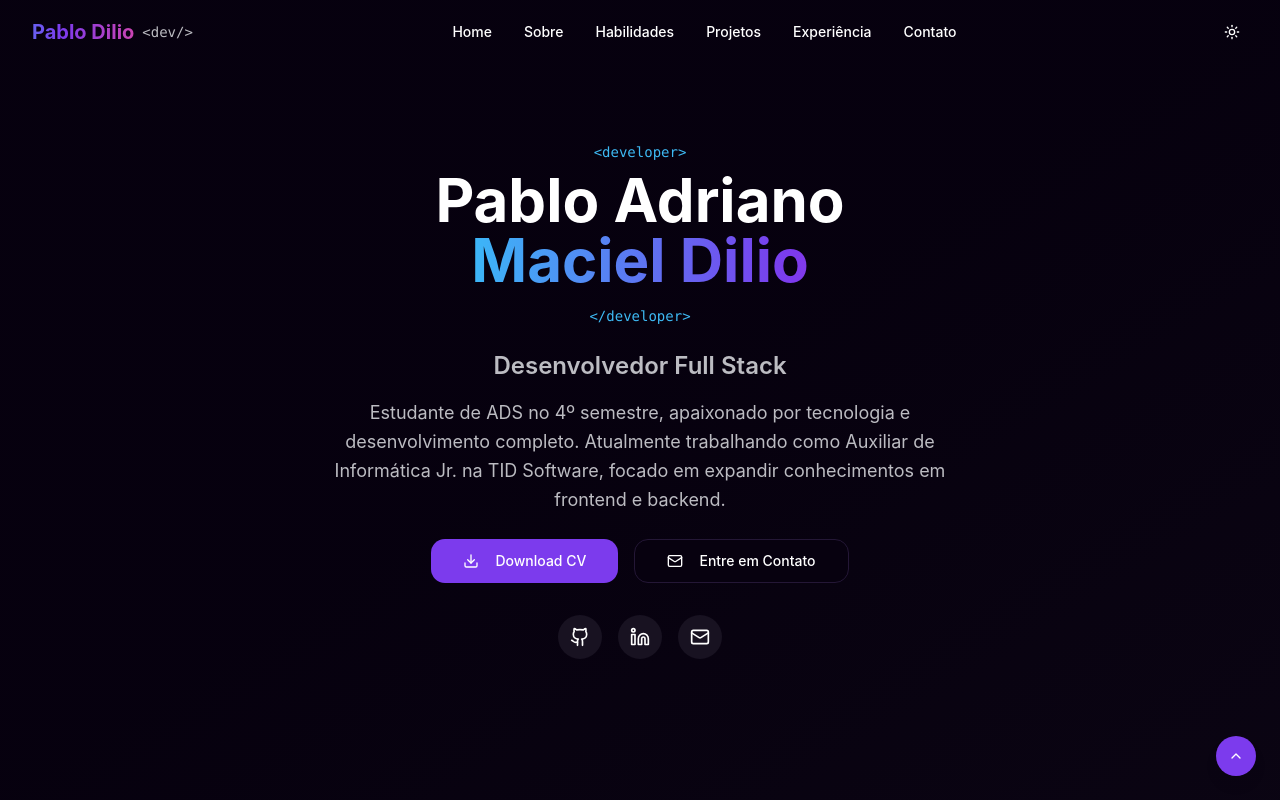
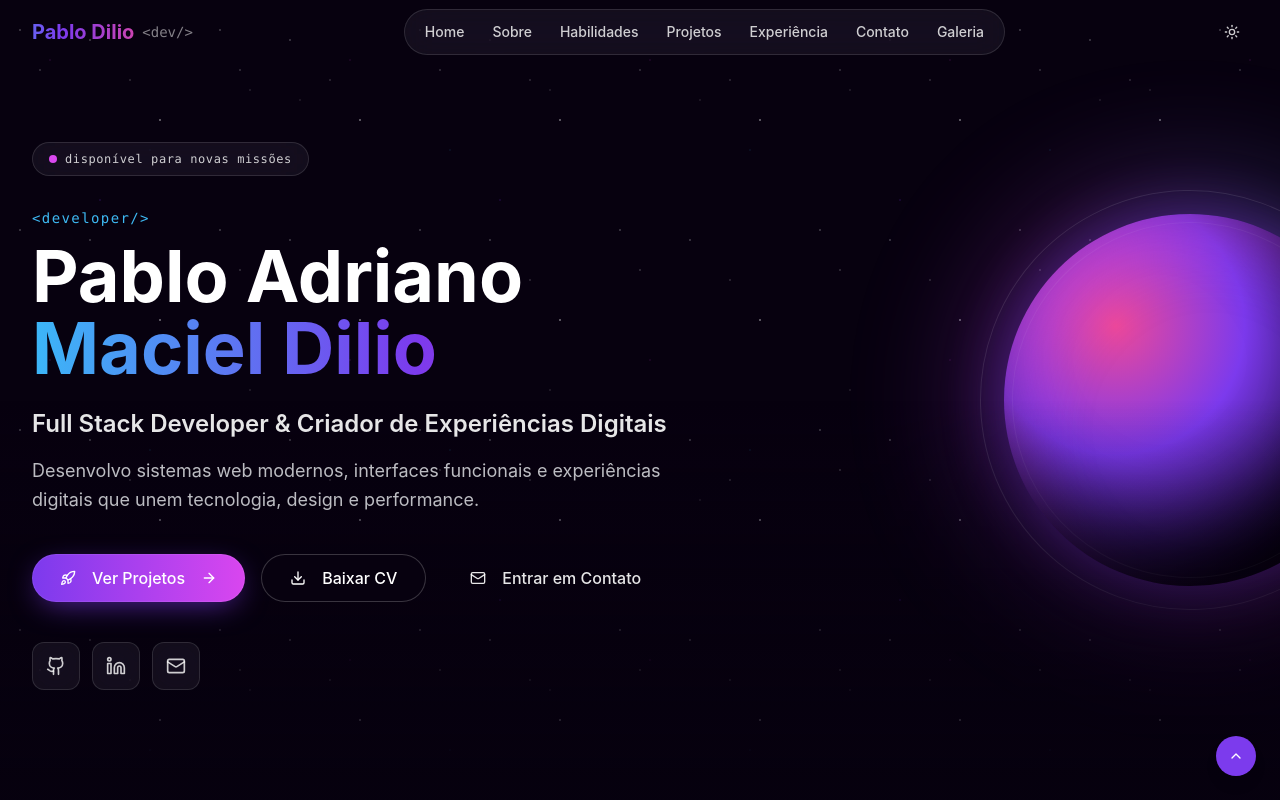
Before and after one commit to Hey-Pablo/pablo-dilio-portfolio, a React (Vite) app: page / in a window 1280 px wide. Shown: the top 800 px of the page. Built offline with nearby package versions, Linux system fonts and the light colour scheme.

Commit message:
Changes
Co-authored-by: Hey-Pablo <90014458+Hey-Pablo@users.noreply.github.com>

```diff
--- a/src/components/Header.tsx
+++ b/src/components/Header.tsx
@@ -58,15 +58,21 @@ const Header = () => {
     }
   };
 
+  const menuItemsFull = [
+    ...menuItems,
+    { href: "#gallery", label: "Galeria" },
+  ];
+
   return (
     <header
-      className={`fixed top-0 left-0 right-0 z-50 transition-all duration-300 ${
-        isScrolled ? "bg-background/95 backdrop-blur-sm shadow-sm" : "bg-transparent"
+      className={`fixed top-0 left-0 right-0 z-50 transition-all duration-500 ${
+        isScrolled
+          ? "bg-background/60 backdrop-blur-xl border-b border-white/10 shadow-[0_8px_30px_-12px_rgba(124,58,237,0.35)]"
+          : "bg-transparent"
       }`}
     >
       <nav className="container-custom">
         <div className="flex items-center justify-between h-16">
-          {/* Logo */}
           <div className="flex items-center">
             <a
               href="#home"
@@ -78,14 +84,13 @@ const Header = () => {
             >
               Pablo Dilio
             </a>
-            <span className="ml-2 text-sm text-muted-foreground font-mono hidden sm:inline">
+            <span className="ml-2 text-sm text-white/50 font-mono hidden sm:inline">
               &lt;dev/&gt;
             </span>
           </div>
 
-          {/* Desktop Navigation */}
-          <div className="hidden md:flex items-center space-x-8">
-            {menuItems.map((item) => (
+          <div className="hidden md:flex items-center gap-1 glass rounded-full px-2 py-1.5">
+            {menuItemsFull.map((item) => (
               <a
                 key={item.href}
                 href={item.href}
@@ -93,41 +98,40 @@ const Header = () => {
                   e.preventDefault();
                   scrollToSection(item.href);
                 }}
-                className="text-sm font-medium text-foreground hover:text-primary transition-colors duration-200 relative group"
+                className="text-sm font-medium text-white/80 hover:text-white px-3 py-1.5 rounded-full hover:bg-white/10 transition-all duration-200"
               >
                 {item.label}
-                <span className="absolute -bottom-1 left-0 w-0 h-0.5 bg-primary group-hover:w-full transition-all duration-300"></span>
               </a>
             ))}
           </div>
 
-          {/* Theme toggle and Mobile menu */}
           <div className="flex items-center gap-2">
             <Button
               variant="ghost"
               size="sm"
               onClick={toggleDarkMode}
-              className="p-2"
+              aria-label="Alternar tema"
+              className="p-2 text-white/80 hover:text-white hover:bg-white/10 rounded-full"
             >
-              {isDarkMode ? <Sun size={20} /> : <Moon size={20} />}
+              {isDarkMode ? <Sun size={18} /> : <Moon size={18} />}
             </Button>
 
             <Button
               variant="ghost"
               size="sm"
-              className="md:hidden"
+              className="md:hidden text-white hover:bg-white/10 rounded-full"
               onClick={() => setIsMenuOpen(!isMenuOpen)}
+              aria-label="Menu"
             >
               {isMenuOpen ? <X size={20} /> : <Menu size={20} />}
             </Button>
           </div>
         </div>
 
-        {/* Mobile Navigation */}
         {isMenuOpen && (
-          <div className="md:hidden absolute top-full left-0 right-0 bg-background/95 backdrop-blur-sm border-b animate-fade-in">
-            <div className="container-custom py-4">
-              {menuItems.map((item) => (
+          <div className="md:hidden absolute top-full left-0 right-0 mt-2 mx-4 rounded-2xl glass-strong animate-fade-in">
+            <div className="py-3 px-2">
+              {menuItemsFull.map((item) => (
                 <a
                   key={item.href}
                   href={item.href}
@@ -135,7 +139,7 @@ const Header = () => {
                     e.preventDefault();
                     scrollToSection(item.href);
                   }}
-                  className="block py-2 text-sm font-medium text-foreground hover:text-primary transition-colors duration-200"
+                  className="block px-4 py-3 text-sm font-medium text-white/90 hover:text-white hover:bg-white/10 rounded-xl transition-colors"
                 >
                   {item.label}
                 </a>
--- a/src/components/HeroSection.tsx
+++ b/src/components/HeroSection.tsx
@@ -1,183 +1,132 @@
-
 import { Button } from "@/components/ui/button";
-import { Github, Linkedin, Mail, Download } from "lucide-react";
-import jsPDF from 'jspdf';
+import { Github, Linkedin, Mail, Download, ArrowRight, Rocket } from "lucide-react";
+import jsPDF from "jspdf";
+import SpaceBackground from "@/components/SpaceBackground";
 
 const HeroSection = () => {
   const handleDownloadCV = () => {
     const doc = new jsPDF();
-
-    // Configuração do documento
     doc.setFontSize(20);
-    doc.text('Pablo Adriano Maciel Dilio', 20, 30);
+    doc.text("Pablo Adriano Maciel Dilio", 20, 30);
+    doc.setFontSize(14);
+    doc.text("Desenvolvedor Full Stack", 20, 40);
+    doc.setFontSize(12);
+    doc.text("Email: dilio.pablo@gmail.com", 20, 55);
+    doc.text("Telefone: (19) 99269-8202", 20, 65);
+    doc.text("Localização: Piracicaba, SP", 20, 75);
+    doc.text("LinkedIn: https://www.linkedin.com/in/pablo-dilio-4063991b2", 20, 85);
+    doc.text("GitHub: https://github.com/Hey-Pablo", 20, 95);
 
     doc.setFontSize(14);
-    doc.text('Desenvolvedor Full Stack', 20, 40);
+    doc.text("FORMAÇÃO ACADÊMICA", 20, 115);
+    doc.setFontSize(10);
+    doc.text("Análise e Desenvolvimento de Sistemas", 20, 125);
+    doc.text("Centro Universitário União das Américas Descomplica", 20, 133);
+    doc.text("4º semestre (01/2023 - Cursando)", 20, 141);
+    doc.text("Ensino Médio Completo - Colégio Mello Ayres (2017 - 2019)", 20, 155);
 
-    doc.setFontSize(12);
-    doc.text('Email: dilio.pablo@gmail.com', 20, 55);
-    doc.text('Telefone: (19) 99269-8202', 20, 65);
-    doc.text('Localização: Piracicaba, SP', 20, 75);
-    doc.text('LinkedIn: https://www.linkedin.com/in/pablo-dilio-4063991b2', 20, 85);
-    doc.text('GitHub: https://github.com/Hey-Pablo', 20, 95);
+    doc.setFontSize(14);
+    doc.text("EXPERIÊNCIA PROFISSIONAL", 20, 175);
+    doc.setFontSize(10);
+    doc.text("TID Software - Auxiliar de Informática Jr. (07/2024 - Atualmente)", 20, 185);
+    doc.text("Caterpillar Brasil - Aprendiz Administrativo (02/2023 – 06/2024)", 20, 200);
+    doc.text("Magazine Luiza - Assistente de Vendas Jr. (04/2022 - 01/2023)", 20, 215);
 
-    // FORMAÇÃO ACADÊMICA
-    doc.setFontSize(14);
-    doc.text('FORMAÇÃO ACADÊMICA', 20, 115);
-    doc.setFontSize(10);
-    doc.text('Análise e Desenvolvimento de Sistemas', 20, 125);
-    doc.text('Centro Universitário União das Américas Descomplica', 20, 133);
-    doc.text('4º semestre (01/2023 - Cursando)', 20, 141);
-
-    doc.text('Ensino Médio Completo - Colégio Mello Ayres (2017 - 2019)', 20, 155);
-
-    // EXPERIÊNCIA PROFISSIONAL
-    doc.setFontSize(14);
-    doc.text('EXPERIÊNCIA PROFISSIONAL', 20, 175);
-    doc.setFontSize(10);
-
-    doc.text('TID Software - Auxiliar de Informática Jr. (07/2024 - Atualmente)', 20, 185);
-    doc.text('• Introdução ao usuário e suporte geral do sistema TID', 20, 193);
-    doc.text('• Mapeamento de sistemas internos dos clientes', 20, 201);
-    doc.text('• Suporte técnico e atendimento de demandas', 20, 209);
-    doc.text('• Visitas a empresas para atendimento especializado', 20, 217);
-
-    doc.text('Caterpillar Brasil - Aprendiz Administrativo (02/2023 – 06/2024)', 20, 230);
-    doc.text('• Conferência de Notas Fiscais e classificação para depreciação', 20, 238);
-    doc.text('• Operação dos sistemas RED-E, RIS e SAP', 20, 246);
-    doc.text('• Transferências de itens entre filiais', 20, 254);
-    doc.text('• Elaboração de relatórios mensais de depreciação', 20, 262);
-
-    doc.text('Magazine Luiza - Assistente de Vendas Jr. (04/2022 - 01/2023)', 20, 275);
-    doc.text('• Controle e organização de estoque', 20, 283);
-    doc.text('• Aplicação de metodologias 5S e FIFO', 20, 291);
-
-    // Nova página para cursos e habilidades
-    doc.addPage();
-
-    // CURSOS TÉCNICOS E CERTIFICAÇÕES
-    doc.setFontSize(14);
-    doc.text('CURSOS TÉCNICOS E CERTIFICAÇÕES', 20, 30);
-    doc.setFontSize(10);
-
-    doc.text('Desenvolvimento:', 20, 45);
-    doc.text('• Full Stack Developer - Digital Innovation One (05/2025)', 20, 53);
-    doc.text('• Backend Developer - Digital Innovation One (12/2024)', 20, 61);
-    doc.text('• Object-Oriented Developer - Digital Innovation One (09/2024)', 20, 69);
-    doc.text('• Programmer - Digital Innovation One (05/2024)', 20, 77);
-    doc.text('• Basic Frontend - Digital Innovation One (03/2024)', 20, 85);
-
-    doc.text('Administração e Gestão:', 20, 100);
-    doc.text('• Técnico em Administração - SENAI (06/2023)', 20, 108);
-    doc.text('• Profissional Administrativo Tecnológico - Micropro (2018)', 20, 116);
-    doc.text('• Contabilidade/Secretariado/Dept. Pessoal - Micropro (2018)', 20, 124);
-
-    doc.text('Design e Multimídia:', 20, 139);
-    doc.text('• Design Gráfico e Multimídia - Microlins (2019)', 20, 147);
-    doc.text('  (Corel Draw, Photoshop, Flash, After Effects, 3D Studio Max)', 20, 155);
-
-    doc.text('Técnicos Especializados:', 20, 170);
-    doc.text('• Montagem e Manutenção de Computadores e Redes - Microlins (2019)', 20, 178);
-    doc.text('• Robótica - People (2019)', 20, 186);
-    doc.text('• Auxiliar Mecânico de Manutenção (08/2022)', 20, 194);
-
-    // HABILIDADES TÉCNICAS
-    doc.setFontSize(14);
-    doc.text('HABILIDADES TÉCNICAS', 20, 215);
-    doc.setFontSize(10);
-    doc.text('• Linguagens: JavaScript, HTML/CSS, Java, Python, C#, SQL', 20, 225);
-    doc.text('• Ferramentas: MySQL, SQL Server, Git/GitHub, VS Code', 20, 233);
-    doc.text('• Design: Photoshop, Corel Draw', 20, 241);
-    doc.text('• Sistemas: SAP, RED-E, RIS, Docker', 20, 249);
-    doc.text('• Metodologias: Scrum/Kanban, UML, 5S, FIFO', 20, 257);
-
-    // PROJETOS
-    doc.setFontSize(14);
-    doc.text('PROJETOS DESENVOLVIDOS', 20, 275);
-    doc.setFontSize(10);
-    doc.text('• Sistema de Controle de Finanças - https://xn--finanaspro-s6a.net/', 20, 285);
-    doc.text('• Portfólio Pessoal - Desenvolvido com React e TypeScript', 20, 293);
-
-    // Salvar o PDF
-    doc.save('CV_Pablo_Dilio.pdf');
-    console.log("Download CV atualizado iniciado");
+    doc.save("CV_Pablo_Dilio.pdf");
   };
 
+  const scrollTo = (id: string) =>
+    document.querySelector(id)?.scrollIntoView({ behavior: "smooth" });
+
   return (
-    <section id="home" className="min-h-screen flex items-center justify-center section-padding bg-gradient-to-br from-background via-background to-muted/20">
-      <div className="container-custom">
-        <div className="flex justify-center items-center">
-          {/* Content */}
-          <div className="text-center animate-slide-in-left max-w-4xl">
-            <div className="mb-6">
-              <p className="text-tech-blue font-mono text-sm mb-2">
-                &lt;developer&gt;
+    <section
+      id="home"
+      className="relative min-h-screen flex items-center overflow-hidden pt-24 pb-16"
+    >
+      <SpaceBackground showPlanet />
+
+      <div className="container-custom relative z-10">
+        <div className="max-w-3xl">
+          {/* Tag */}
+          <div className="inline-flex items-center gap-2 rounded-full glass px-4 py-2 mb-8 animate-on-scroll">
+            <span className="relative flex h-2 w-2">
+              <span className="absolute inline-flex h-full w-full animate-ping rounded-full bg-[hsl(var(--nebula-magenta))] opacity-75" />
+              <span className="relative inline-flex h-2 w-2 rounded-full bg-[hsl(var(--nebula-magenta))]" />
+            </span>
+            <span className="text-xs font-mono text-white/80 tracking-wider">
+              disponível para novas missões
+            </span>
+          </div>
+
+          <p className="text-sm font-mono text-[hsl(var(--nebula-blue))] mb-3 tracking-widest animate-on-scroll stagger-1">
+            &lt;developer/&gt;
           </p>
-              <h1 className="text-4xl md:text-5xl lg:text-6xl font-bold mb-4">
+
+          <h1 className="text-5xl md:text-6xl lg:text-7xl font-bold leading-[1.05] mb-6 animate-on-scroll stagger-2">
             Pablo Adriano
             <br />
             <span className="gradient-text">Maciel Dilio</span>
           </h1>
-              <p className="text-tech-blue font-mono text-sm">
-                &lt;/developer&gt;
+
+          <h2 className="text-xl md:text-2xl font-semibold text-white/90 mb-4 animate-on-scroll stagger-3">
+            Full Stack Developer & Criador de Experiências Digitais
+          </h2>
+
+          <p className="text-muted-foreground text-lg leading-relaxed max-w-2xl mb-10 animate-on-scroll stagger-4">
+            Desenvolvo sistemas web modernos, interfaces funcionais e experiências
+            digitais que unem tecnologia, design e performance.
           </p>
-            </div>
 
-            <div className="mb-6">
-              <h2 className="text-xl md:text-2xl font-semibold text-tech-gray mb-4">
-                Desenvolvedor Full Stack
-              </h2>
-              <p className="text-muted-foreground text-lg leading-relaxed max-w-2xl mx-auto">
-                Estudante de ADS no 4º semestre, apaixonado por tecnologia e desenvolvimento completo.
-                Atualmente trabalhando como Auxiliar de Informática Jr. na TID Software,
-                focado em expandir conhecimentos em frontend e backend.
-              </p>
-            </div>
-
-            <div className="flex flex-col sm:flex-row gap-4 mb-8 justify-center">
+          {/* CTAs */}
+          <div className="flex flex-col sm:flex-row gap-4 mb-10 animate-on-scroll stagger-5">
             <Button
               size="lg"
+              onClick={() => scrollTo("#projects")}
+              className="neon-btn rounded-full px-7 h-12 text-base"
+            >
+              <Rocket className="mr-2 h-4 w-4" />
+              Ver Projetos
+              <ArrowRight className="ml-2 h-4 w-4" />
+            </Button>
+            <Button
+              size="lg"
+              variant="outline"
               onClick={handleDownloadCV}
-                className="bg-primary hover:bg-primary/90 text-primary-foreground"
+              className="rounded-full px-7 h-12 text-base glass border-white/20 text-white hover:text-white hover:bg-white/10"
             >
               <Download className="mr-2 h-4 w-4" />
-                Download CV
+              Baixar CV
             </Button>
             <Button
-                variant="outline"
               size="lg"
-                onClick={() => document.querySelector('#contact')?.scrollIntoView({ behavior: 'smooth' })}
+              variant="ghost"
+              onClick={() => scrollTo("#contact")}
+              className="rounded-full px-7 h-12 text-base text-white/90 hover:bg-white/5 hover:text-white"
             >
               <Mail className="mr-2 h-4 w-4" />
-                Entre em Contato
+              Entrar em Contato
             </Button>
           </div>
 
-            {/* Social Links */}
-            <div className="flex justify-center gap-4">
+          {/* Social */}
+          <div className="flex gap-3">
+            {[
+              { href: "https://github.com/Hey-Pablo", icon: Github, label: "GitHub" },
+              { href: "https://www.linkedin.com/in/pablo-dilio-4063991b2", icon: Linkedin, label: "LinkedIn" },
+              { href: "mailto:dilio.pablo@gmail.com", icon: Mail, label: "Email" },
+            ].map(({ href, icon: Icon, label }) => (
               <a
-                href="https://github.com/Hey-Pablo"
+                key={label}
+                href={href}
                 target="_blank"
                 rel="noopener noreferrer"
-                className="p-3 rounded-full bg-muted hover:bg-tech-blue hover:text-white transition-all duration-300 hover:scale-110"
+                aria-label={label}
+                className="group relative flex h-12 w-12 items-center justify-center rounded-xl glass hover-lift"
               >
-                <Github size={20} />
+                <Icon size={20} className="text-white/80 group-hover:text-white transition-colors" />
+                <span className="absolute inset-0 rounded-xl opacity-0 group-hover:opacity-100 transition-opacity neon-glow pointer-events-none" />
               </a>
-              <a
-                href="https://www.linkedin.com/in/pablo-dilio-4063991b2"
-                target="_blank"
-                rel="noopener noreferrer"
-                className="p-3 rounded-full bg-muted hover:bg-tech-blue hover:text-white transition-all duration-300 hover:scale-110"
-              >
-                <Linkedin size={20} />
-              </a>
-              <a
-                href="mailto:dilio.pablo@gmail.com"
-                className="p-3 rounded-full bg-muted hover:bg-tech-green hover:text-white transition-all duration-300 hover:scale-110"
-              >
-                <Mail size={20} />
-              </a>
-            </div>
+            ))}
           </div>
         </div>
       </div>
--- a/src/pages/Index.tsx
+++ b/src/pages/Index.tsx
@@ -1,4 +1,4 @@
-
+import { lazy, Suspense } from "react";
 import Header from "@/components/Header";
 import HeroSection from "@/components/HeroSection";
 import AboutSection from "@/components/AboutSection";
@@ -10,15 +10,20 @@ import ExperienceSection from "@/components/ExperienceSection";
 import ContactSection from "@/components/ContactSection";
 import Footer from "@/components/Footer";
 
+const GallerySection = lazy(() => import("@/components/GallerySection"));
+
 const Index = () => {
   return (
-    <div className="min-h-screen bg-background">
+    <div className="relative min-h-screen bg-background text-foreground overflow-x-hidden">
       <Header />
-      <main>
+      <main className="relative">
         <HeroSection />
         <AboutSection />
         <SkillsSection />
         <ProjectsSection />
+        <Suspense fallback={<div className="h-96" />}>
+          <GallerySection />
+        </Suspense>
         <EducationSection />
         <CertificatesSection />
         <ExperienceSection />
```
Also changed, not shown: src/components/ProjectsSection.tsx (+69 -47 lines), tsconfig.app.json (+11 -9 lines), tsconfig.json (+9 -4 lines). Lines whose indentation alone changed are shown as unchanged.
